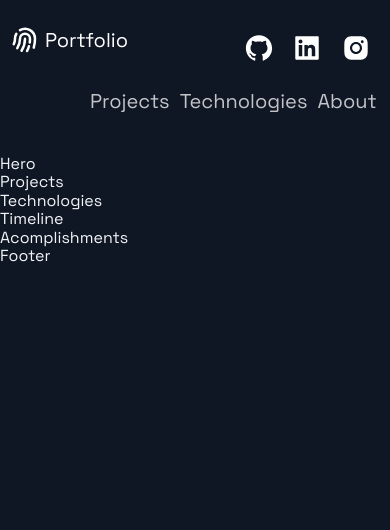
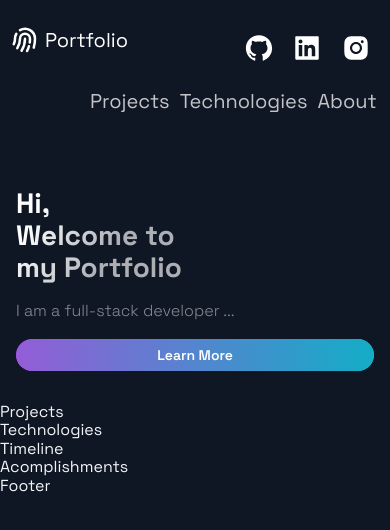
Before and after one commit to robmartel/modern_portfolio_structure, a Next.js app: page / in a window 390 px wide. Shown: the top 530 px of the page. Built offline with nearby package versions, Linux system fonts and the light colour scheme.

Commit message:
added hero section with responsive styling

```diff
--- a/src/components/Hero/Hero.js
+++ b/src/components/Hero/Hero.js
@@ -4,10 +4,20 @@
 import Button from '../../styles/GlobalComponents/Button';
 import { LeftSection } from './HeroStyles';
 
-const Hero = (props) => (
-  <div>
-    Hero
-  </div>
+const Hero = () => (
+  <Section row nopadding>
+    <LeftSection>
+      <SectionTitle main center>
+        Hi, <br />
+        Welcome to <br />
+        my Portfolio
+      </SectionTitle>
+      <SectionText>
+        I am a full-stack developer ...
+      </SectionText>
+      <Button onClick={() => window.location = 'https://google.com'}>Learn More</Button>
+    </LeftSection>
+  </Section>
 );
 
 export default Hero;
--- a/src/pages/index.js
+++ b/src/pages/index.js
@@ -10,10 +10,10 @@
 const Home = () => {
   return (
     <Layout>
-      {/* <Section grid> */}
+      <Section grid>
         <Hero />
-        {/* <BgAnimation /> */}
-      {/* </Section> */}
+        <BgAnimation />
+      </Section>
       <Projects />
       <Technologies />
       <Timeline />
```
